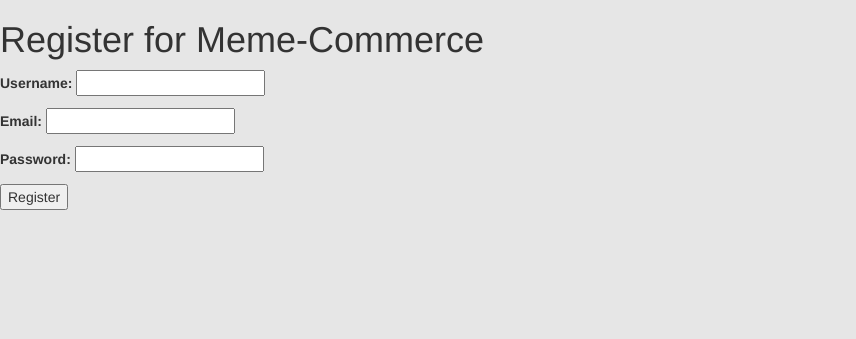
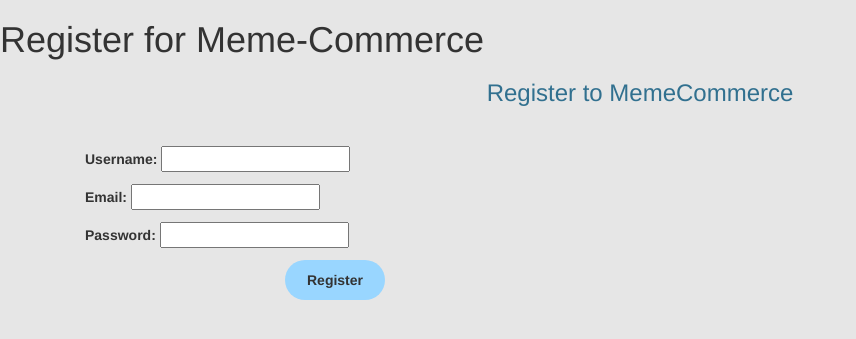
Before and after one commit to zahidk9/meme-commerce, a Django app: page /memecommerce/register/ in a window 1280 px wide. Shown: the part 52-391 px from the top of the page, without its empty margins (0-856 px from the left). Run offline with Django 3.2, Linux system fonts and the light colour scheme; some libraries are stand-ins or nearby versions.

Commit message:
edited register.html a bit

```diff
--- a/templates/memecommerce/register.html
+++ b/templates/memecommerce/register.html
@@ -12,14 +12,24 @@
 	<a href="{% url 'memecommerce:home' %}">Return to homepage.</a><br/>
 {% else %}
 	<form id="user_form" method="post" action="{% url 'memecommerce:register' %}" enctype="multipart/form-data">
-
 	{% csrf_token %}
-
-	<!-- Display each form -->
-	{{ user_form.as_p }}
-	{{ profile_form.as_p }}
-
-	<input type="submit" name="submit" value="Register" />
+	<h3 class="text-center text-info">Register to MemeCommerce</h3>
+	<div class="container">
+        <div id="login-row" class="row justify-content-center align-items-center">
+            <div id="login-column" class="col-md-6">
+                <div id="login-box" class="col-md-12">
+					<div class = "loginboxes">
+						<!-- Display each form -->
+						{{ user_form.as_p }}
+						{{ profile_form.as_p }}
+						<div class="form-group">
+							<input style="margin-left:200px" type="submit" name="submit" class="button" value="Register">
+						</div>
+					</div>
+				</div>
+			</div>
+		</div>
+	</div>
 </form>
 {% endif %}
 {% endblock %}
```
